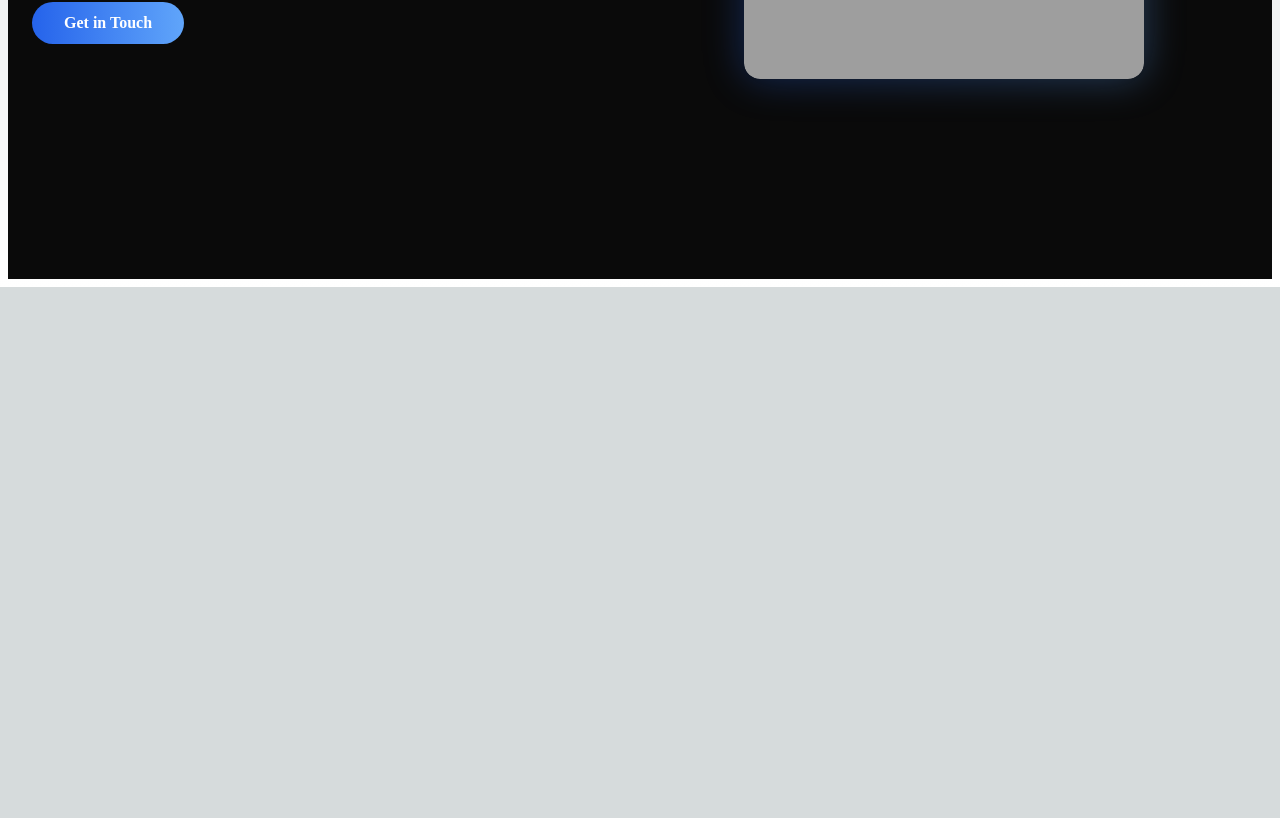
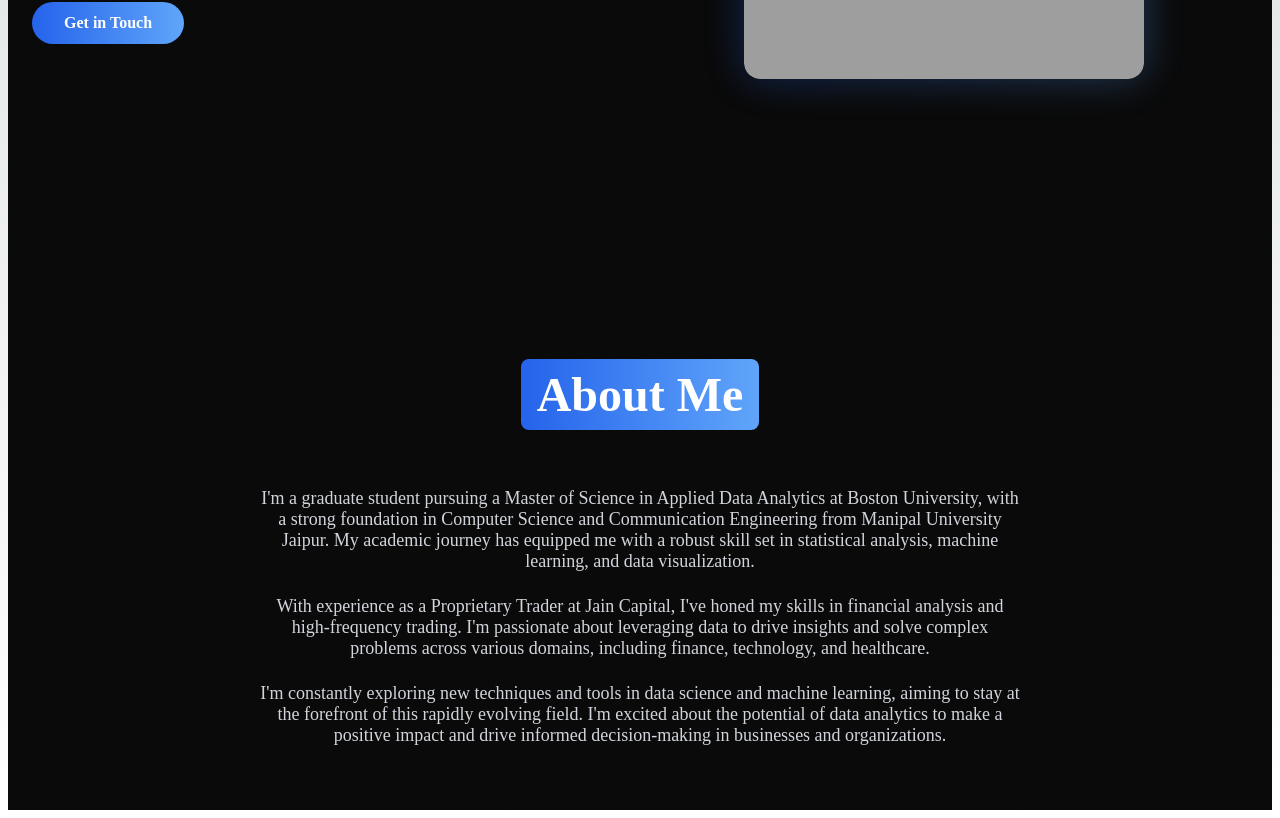
Before and after one commit to NeGaTiVe233/Portfolio, a Next.js app: page / in a window 1280 px wide. Shown: the part 529-1347 px from the top of the page. Before the commit the page ends 816 px from the top, so only its background shows below. Built offline with nearby package versions, Linux system fonts and the light colour scheme; grey boxes are pictures that could not be loaded.

Commit message:
About widget
Add "About" block to the site

```diff
--- a/package.json
+++ b/package.json
@@ -12,7 +12,8 @@
     "framer-motion": "^12.4.7",
     "next": "15.2.0",
     "react": "^19.0.0",
-    "react-dom": "^19.0.0"
+    "react-dom": "^19.0.0",
+    "react-intersection-observer": "^9.15.1"
   },
   "devDependencies": {
     "@eslint/eslintrc": "^3",
--- a/src/app/page.tsx
+++ b/src/app/page.tsx
@@ -1,9 +1,12 @@
 import Hero from "@/components/Hero/Hero";
+import About from "@/components/About/About";
+import Skills from "@/components/Skills/Skills";
 
 export default function Home() {
   return (
     <>
       <Hero />
+      <About />
     </>
   );
 }
--- /dev/null
+++ b/src/components/About/About.module.css
@@ -0,0 +1,76 @@
+.about {
+    padding: 2.5rem 0;
+    background-color: #0a0a0a;
+  }
+
+  .container {
+    max-width: 1500px;
+    margin: 0 auto;
+    padding: 0 1.5rem;
+  }
+
+  .titleWrapper {
+    text-align: center;
+    margin-bottom: 1rem;
+  }
+
+  .title {
+    display: inline-block;
+    font-size: 2.25rem;
+    font-weight: bold;
+    color: white;
+    padding: 0.5rem 1rem;
+    background: linear-gradient(90deg, #2563eb, #60a5fa);
+    border-radius: 0.5rem;
+  }
+
+  /* .title1 {
+    --shimmer-color-start: #2563eb;
+    --shimmer-color-mid: #60a5fa;
+    background: linear-gradient(
+      90deg,
+      var(--shimmer-color-start) 0%,
+      var(--shimmer-color-start) 40%,
+      var(--shimmer-color-mid) 50%,
+      var(--shimmer-color-start) 60%,
+      var(--shimmer-color-start) 100%
+    );
+    background-size: 200% 100%;
+    -webkit-background-clip: text;
+    background-clip: text;
+    color: transparent;
+    animation: shimmer 3.5s infinite linear;
+  }
+
+  @keyframes shimmer {
+    0% {
+      background-position: 100% 0;
+    }
+    100% {
+      background-position: -100% 0;
+    }
+  } */
+
+  .content {
+    max-width: 48rem;
+    margin: 0 auto;
+    text-align: center;
+  }
+
+  .paragraph {
+    color: #d1d5db;
+    margin-bottom: 1.5rem;
+    transition: all 0.2s ease;
+    font-size: 1.125rem;
+  }
+
+  .paragraph:hover {
+    transform: scale(1.05);
+    color: #60a5fa;
+  }
+
+  @media (min-width: 768px) {
+    .title {
+      font-size: 3rem;
+    }
+  }
--- /dev/null
+++ b/src/components/About/About.tsx
@@ -0,0 +1,51 @@
+"use client"
+
+import { motion } from "framer-motion"
+import { useInView } from "react-intersection-observer"
+import styles from "./About.module.css"
+
+const About = () => {
+  const [ref, inView] = useInView({
+    triggerOnce: true,
+    threshold: 0.1,
+  })
+
+  return (
+    <section id="about" className={styles.about}>
+      <div className={styles.container}>
+        <motion.div
+          className={styles.titleWrapper}
+          initial={{ opacity: 0, y: 20 }}
+          animate={inView ? { opacity: 1, y: 0 } : {}}
+          transition={{ duration: 0.5 }}
+          ref={ref}
+        >
+          <h2 className={styles.title}>About Me</h2>
+        </motion.div>
+        <motion.div
+          className={styles.content}
+          initial={{ opacity: 0, y: 20 }}
+          animate={inView ? { opacity: 1, y: 0 } : {}}
+          transition={{ duration: 0.5, delay: 0.2 }}
+        >
+          {[
+            "I'm a graduate student pursuing a Master of Science in Applied Data Analytics at Boston University, with a strong foundation in Computer Science and Communication Engineering from Manipal University Jaipur. My academic journey has equipped me with a robust skill set in statistical analysis, machine learning, and data visualization.",
+            "With experience as a Proprietary Trader at Jain Capital, I've honed my skills in financial analysis and high-frequency trading. I'm passionate about leveraging data to drive insights and solve complex problems across various domains, including finance, technology, and healthcare.",
+            "I'm constantly exploring new techniques and tools in data science and machine learning, aiming to stay at the forefront of this rapidly evolving field. I'm excited about the potential of data analytics to make a positive impact and drive informed decision-making in businesses and organizations.",
+          ].map((paragraph, index) => (
+            <motion.p
+              key={index}
+              className={styles.paragraph}
+              whileHover={{ scale: 1.05, color: "#60A5FA" }}
+              transition={{ duration: 0.2 }}
+            >
+              {paragraph}
+            </motion.p>
+          ))}
+        </motion.div>
+      </div>
+    </section>
+  )
+}
+
+export default About
--- a/src/components/Hero/Hero.module.css
+++ b/src/components/Hero/Hero.module.css
@@ -59,7 +59,7 @@
   }
 
   .description {
-    color: #9ca3af;
+    color: #d1d5db;
     margin-bottom: 2rem;
   }
 
--- a/src/components/Hero/Hero.tsx
+++ b/src/components/Hero/Hero.tsx
@@ -17,7 +17,6 @@ const Hero = () => {
         >
           <h1 className={styles.title}>
             Hi, I'm <AnimatedText text="Artem Kuzin" className={styles.highlight} color="#60a5fa" />
-            {/* Hi, I'm <span className={styles.highlight}>Artem Kuzin</span> */}
           </h1>
           <h2 className={styles.subtitle}>
             Frontend Developer
```
Also changed, not shown: 1 other file (tests, documents, lock files or other folders).
